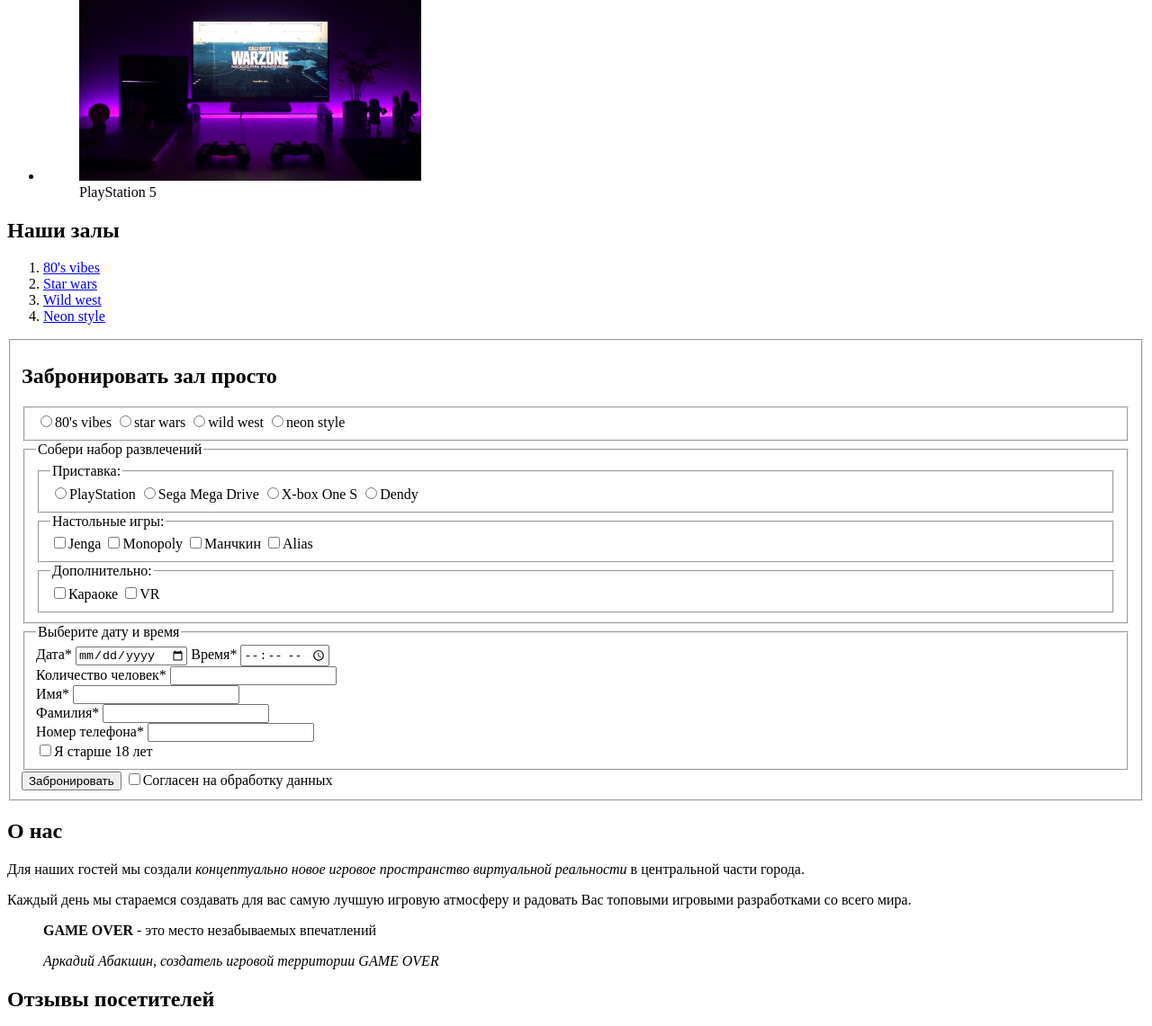
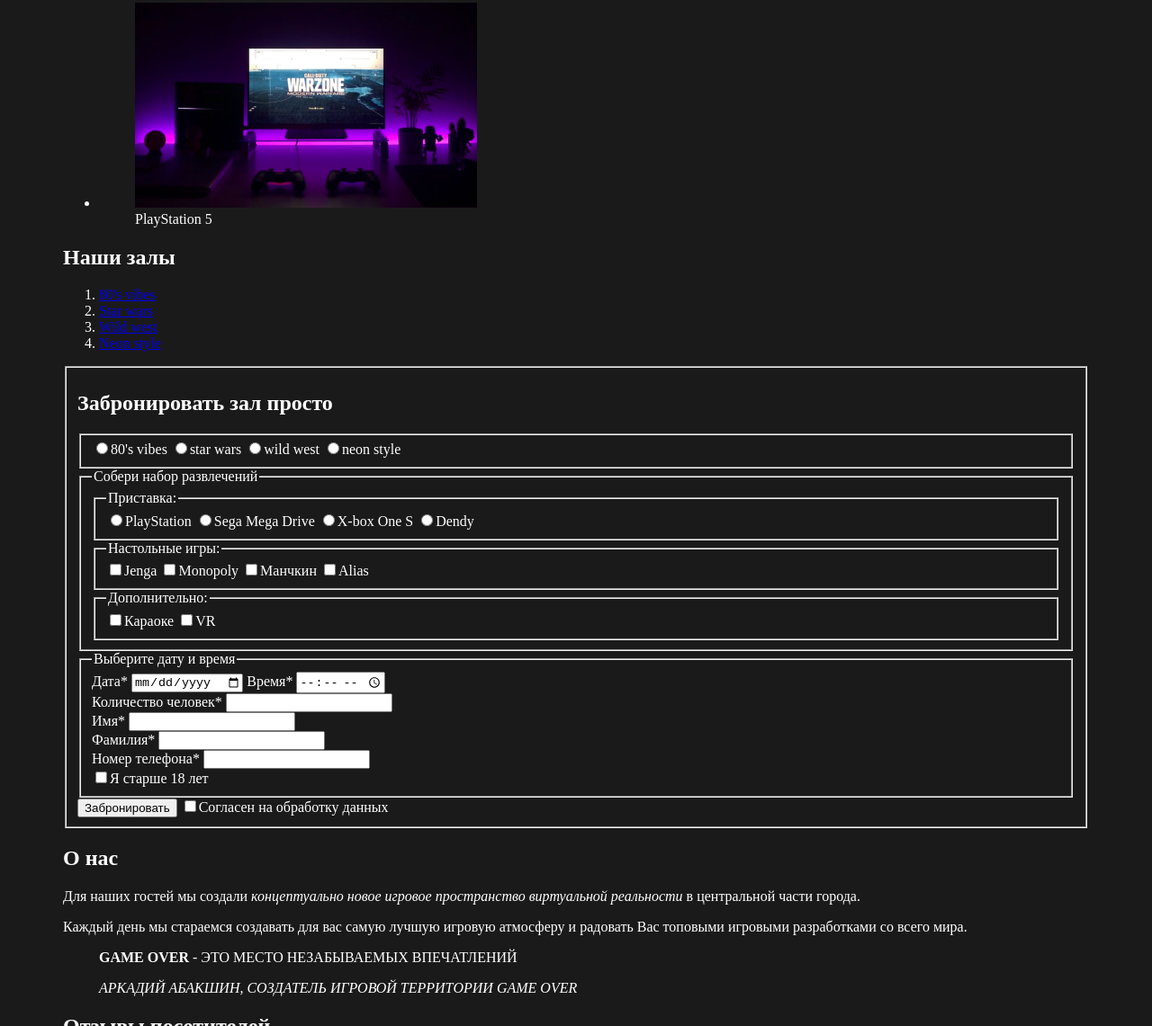
Before and after one commit to NikChist88/go, a plain HTML site: page index.html in a window 1280 px wide. Shown: the part 1659-2800 px from the top of the page at 90% size. Drawn offline with Linux system fonts and the light colour scheme.

Commit message:
module2 lesson1

```diff
--- a/index.html
+++ b/index.html
@@ -5,9 +5,11 @@
 		<meta http-equiv="X-UA-Compatible" content="IE=edge">
 		<meta name="viewport" content="width=device-width, initial-scale=1.0">
 		<link rel="icon" type="image/svg+xml" href="img/icon.svg">
+		<link rel="stylesheet" href="style.css">
 		<title>Проект GO</title>
 	</head>
 	<body>
+		<div class="wrapper">
 			<!-- Logo -->
 			<img src="img/logo.svg" alt="Логотип проекта GO">
 			<!-- end Logo -->
@@ -166,5 +168,6 @@
 				<li><a href="https://telegram.org" target="_blank">Telegram</a></li>
 			</ul>
 			<!-- end Contacts -->
+		</div>
 	</body>
 </html>
--- /dev/null
+++ b/style.css
@@ -0,0 +1,18 @@
+* {
+	box-sizing: border-box;
+}
+
+body {
+	background-color: #1b1a1b;
+	color: #ffffff;
+}
+
+blockquote {
+  text-transform: uppercase;
+}
+
+.wrapper {
+	width: 1200px;
+	padding: 30px;
+	margin: 0 auto;
+}
```
Lines whose indentation alone changed are shown as unchanged.
